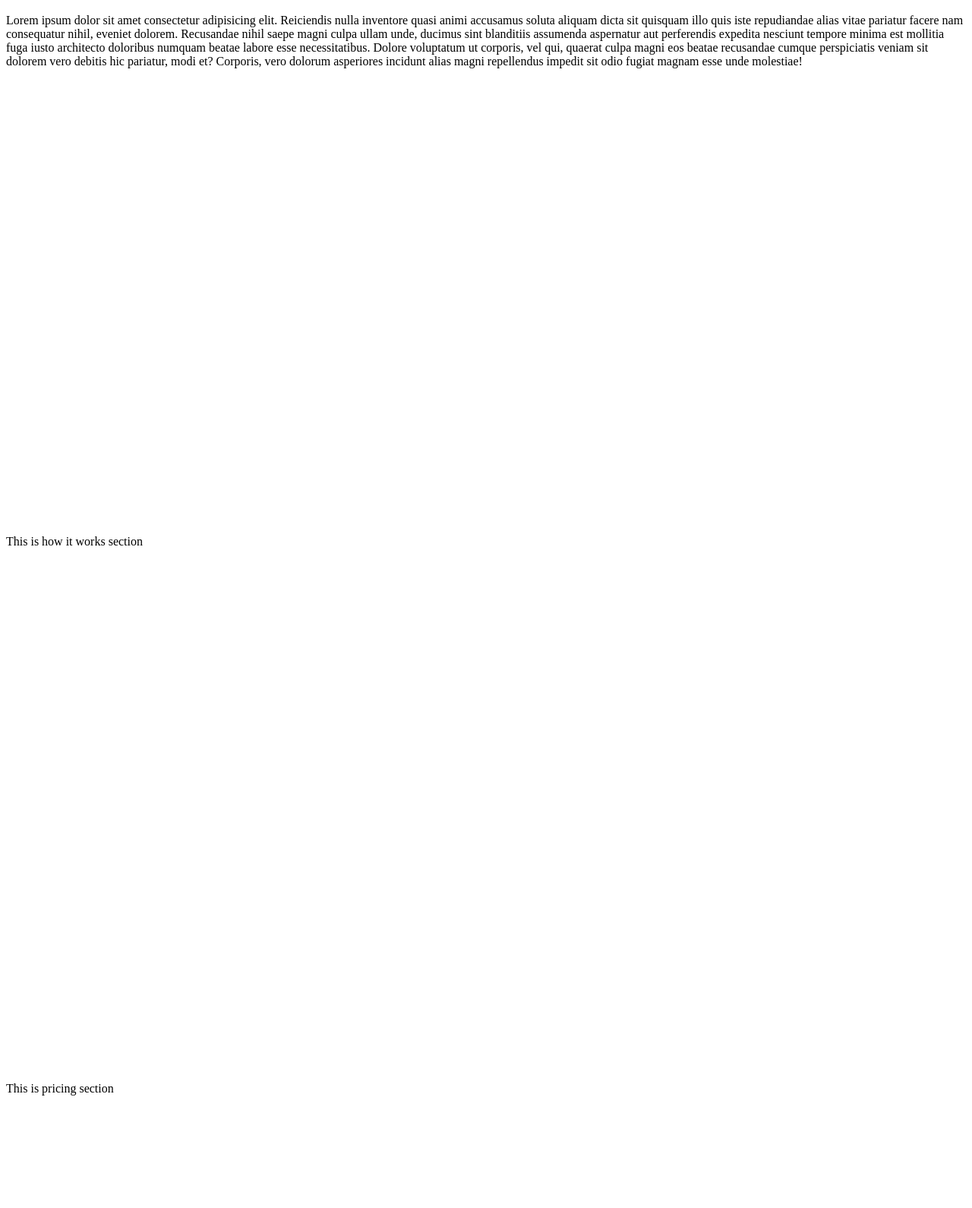
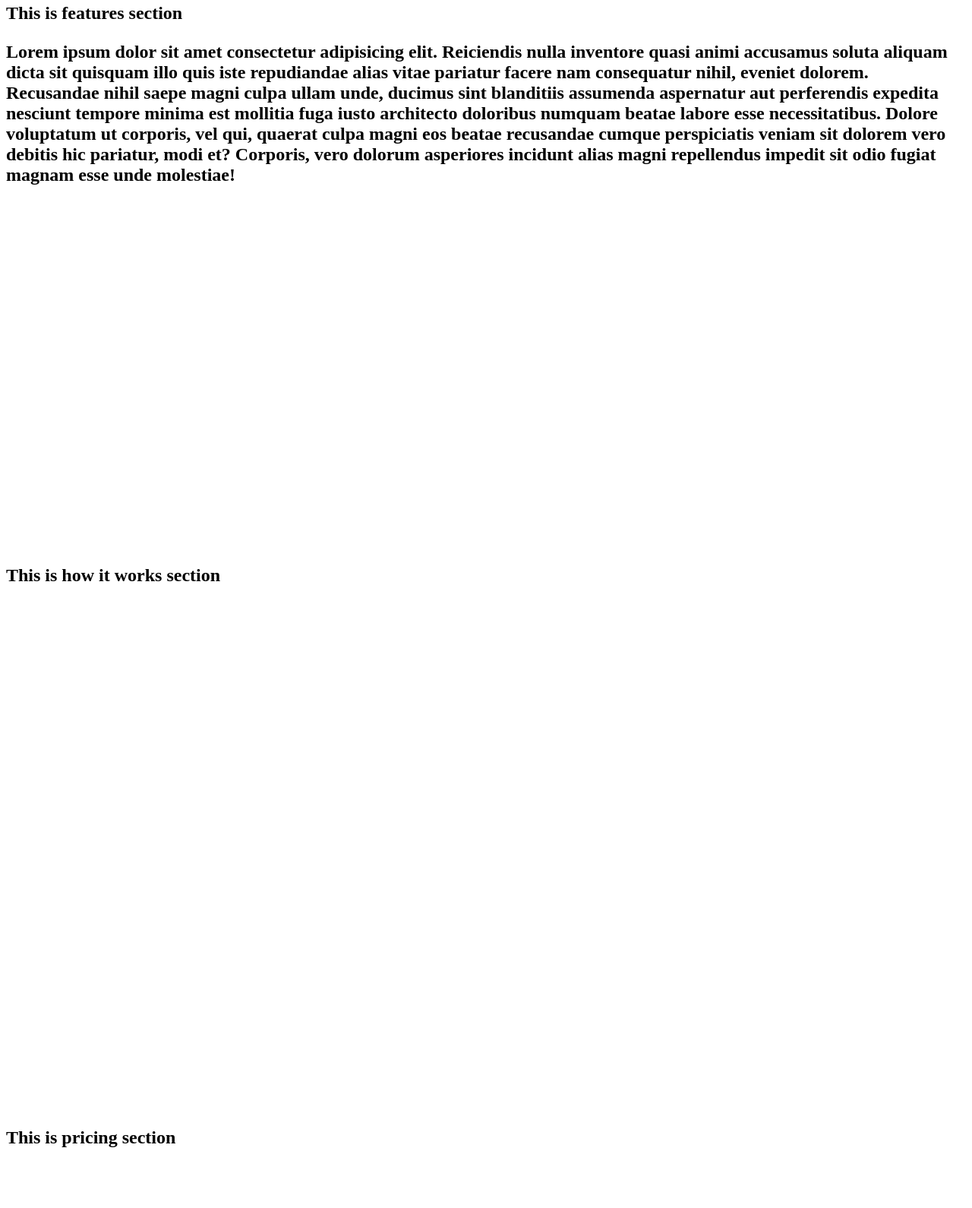
Before and after one commit to MERVIN-dev254/Marvin-Afyokir-Microverse-Trials, a plain HTML site: page index.html in a window 1280 px wide. Shown: the part 249-1839 px from the top of the page at 76% size. Drawn offline with Linux system fonts and the light colour scheme.

Commit message:
div changed to h2

```diff
--- a/index.html
+++ b/index.html
@@ -18,7 +18,7 @@
           </ul>
            </nav>
          </header>
-         <div id="#features">
+         <h2 id="#features">
           This is features section
           <p>Lorem ipsum dolor sit amet consectetur adipisicing elit. Reiciendis nulla inventore quasi animi accusamus
              soluta aliquam dicta sit quisquam illo quis iste repudiandae alias vitae pariatur facere nam consequatur
@@ -27,14 +27,14 @@
               labore esse necessitatibus. Dolore voluptatum ut corporis, vel qui, quaerat culpa magni eos beatae recusandae cumque
               perspiciatis veniam sit dolorem vero debitis hic pariatur, modi et? Corporis, vero dolorum asperiores incidunt alias magni repellendus
               impedit sit odio fugiat magnam esse unde molestiae!</p>
-         </div>
-         <div id="#howitworks">
+         </h2>
+         <h2 id="#howitworks">
           This is how it works section
-         </div>
-         <div id="#pricing">
+         </h2>
+         <h2 id="#pricing">
           This is pricing section
-         </div>
-         <div>
+         </h2>
+         <h2>
           <iframe width="320" height="240" controls
           src = "https://www.youtube-nocookie.com/embed/y8Yv4pnO7qc?rel=0&controls=0&showinfo=0">
          </div>
--- a/styles.css
+++ b/styles.css
@@ -21,7 +21,7 @@ img{
         text-decoration: none;
         color: blue;
     }
-    div{
+    h2{
         min-height: 90vh;
     }
 
```
